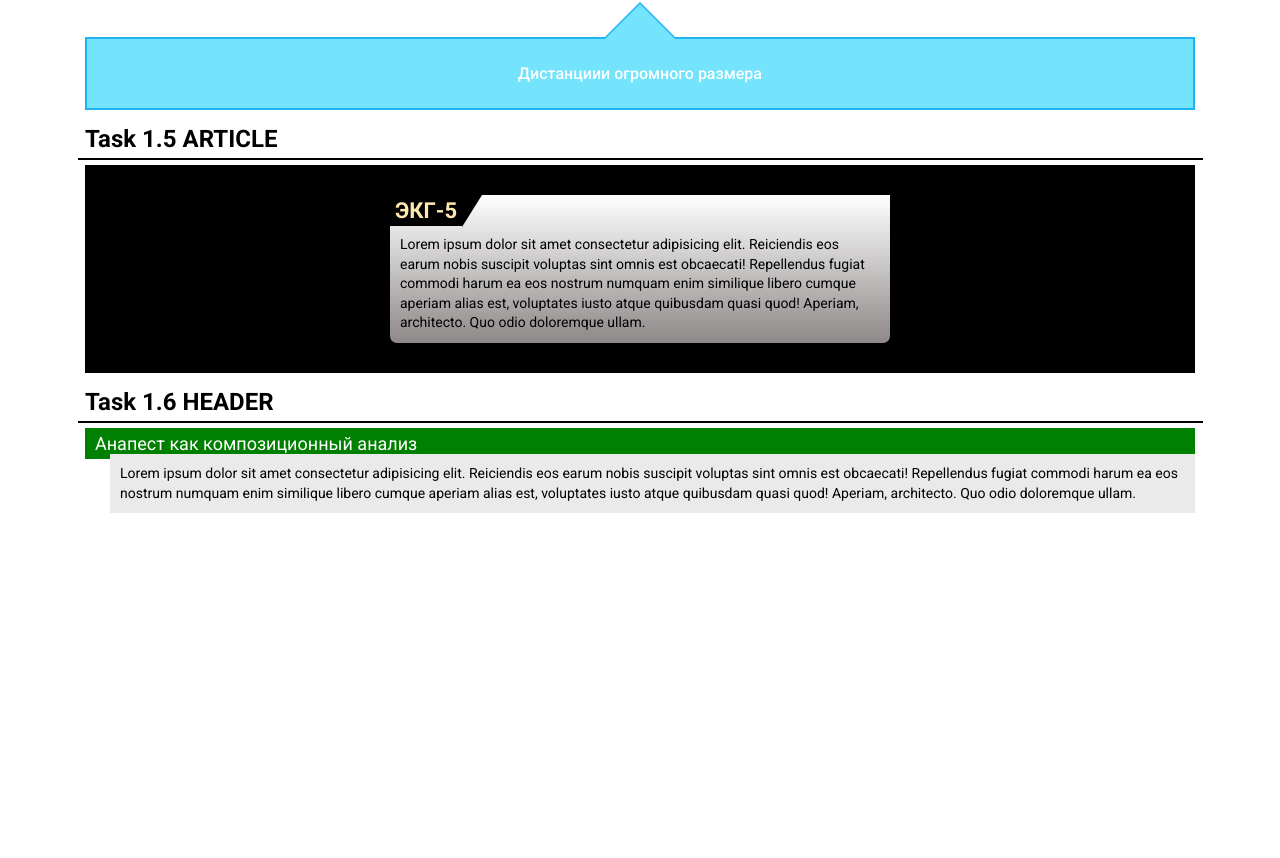
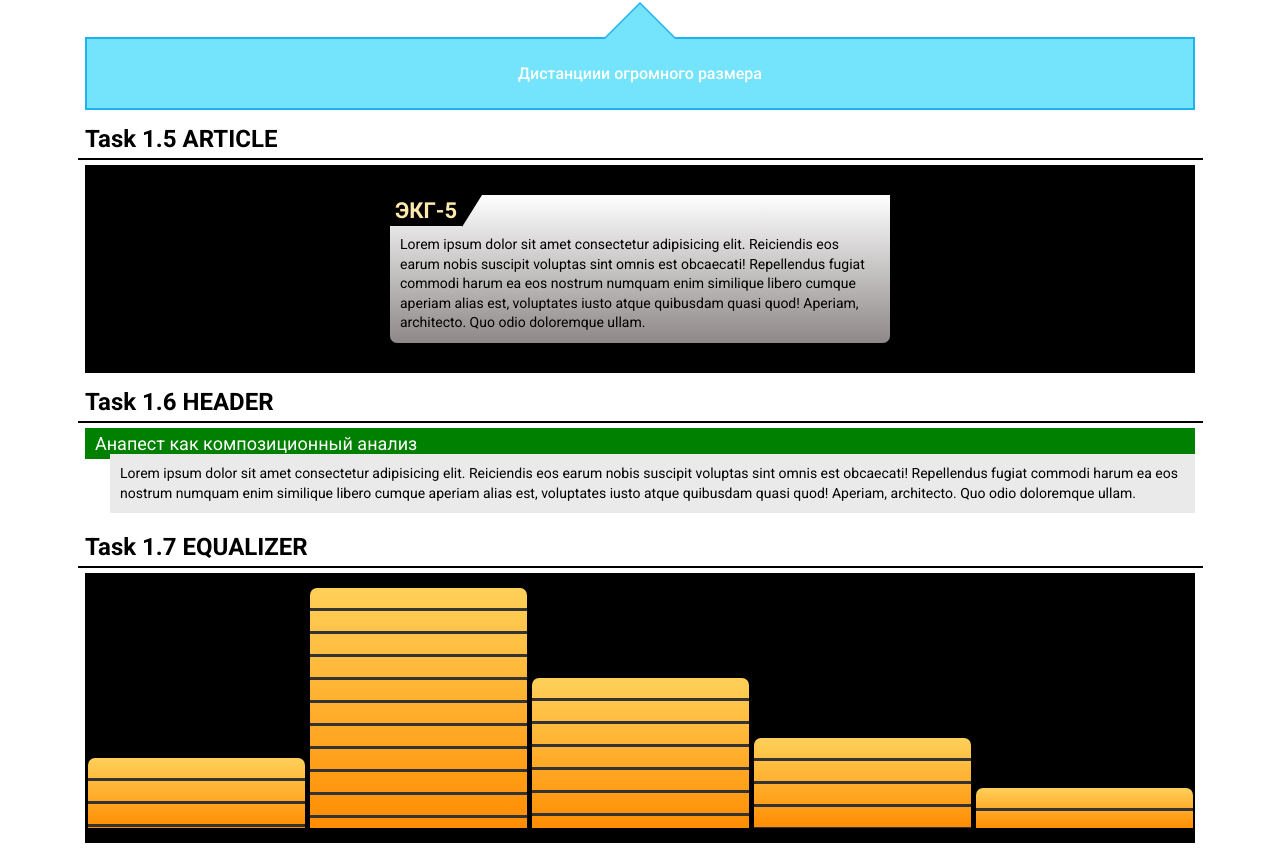
Before and after one commit to Leyzie/HtmlTask1, a plain HTML site: page index.html in a window 1280 px wide. Shown: the part 911-1769 px from the top of the page. Before the commit the page ends 1444 px from the top, so only its background shows below. Drawn offline with Linux system fonts and the light colour scheme.

Commit message:
Task 1.7 create https://angrytools.com/css-generator/gradient/?

```diff
--- a/assets/css/main.sass
+++ b/assets/css/main.sass
@@ -284,3 +284,23 @@ a:hover,a:focus
         padding: 10px
         line-height: 1.4
         transform: translateY(-5px)
+// Task 1.7
+#box_gradient
+    display: flex
+    align-items: flex-end
+    div
+        width: calc(100%/5 - 5px)
+        margin: 0 2.5px
+        border-top-right-radius: 7px
+        border-top-left-radius: 7px
+        background: repeating-linear-gradient(transparent, transparent 20px, #333 20px, #333 23px), linear-gradient(#FFD059, #FF8D02)
+        &:nth-child(1)
+            height: 70px
+        &:nth-child(2)
+            height: 240px
+        &:nth-child(3)
+            height: 150px
+        &:nth-child(4)
+            height: 90px
+        &:nth-child(5)
+            height: 40px
--- a/index.html
+++ b/index.html
@@ -147,5 +147,22 @@
             </div>
         </div>
     </main>
+    <div class="container">
+        <div class="row">
+            <div class="col-12">
+                <h2>Task 1.7 EQUALIZER</h2>
+            </div>
+            <hr />
+            <div class="col-12 bgdarc">
+                <div id="box_gradient">
+                    <div></div>
+                    <div></div>
+                    <div></div>
+                    <div></div>
+                    <div></div>
+                </div>
+            </div>
+        </div>
+    </div>
 </body>
 </html>
```
Also changed, not shown: assets/css/main.css, 1 other file.
